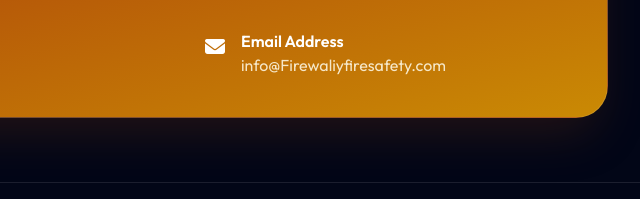
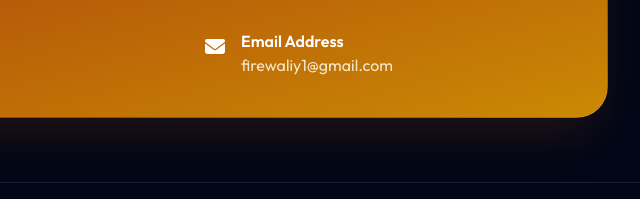
Before and after one commit to vajirali/firewaley, a plain HTML site: page index.html in a window 1280 px wide. Shown: the part 2570-2769 px from the top of the page, 640-1280 px from the left. Drawn offline with nearby package versions, Linux system fonts and the light colour scheme.

Commit message:
email addded for contact

```diff
--- a/index.html
+++ b/index.html
@@ -246,15 +246,17 @@
              </a>
 
             <!-- Email -->
+             <a href="mailto:firewaliy1@gmail.com" class="cursor-pointer">
                <div class="flex items-start gap-4">
                  <i class="fa-solid fa-envelope mt-1 text-lg sm:text-xl"></i>
                  <div>
                    <p class="font-semibold">Email Address</p>
                    <p class="text-amber-50/85 text-sm sm:text-base">
-                  info@Firewaliyfiresafety.com
+                     firewaliy1@gmail.com
                    </p>
                  </div>
                </div>
+             </a>
 
           </div>
         </div>
```
Lines whose indentation alone changed are shown as unchanged.
